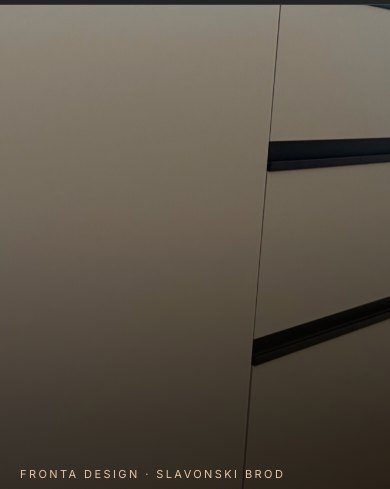
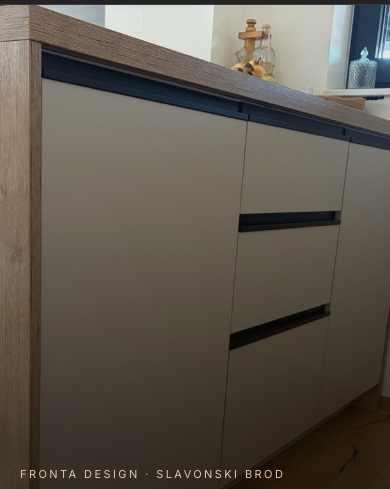
Before and after one commit to alovric98/fronta-design, a plain HTML site: page index.html in a window 390 px wide. Shown: the part 56-545 px from the top of the page. Drawn offline with Linux system fonts and the light colour scheme.

Commit message:
Add a dedicated mobile crop for the hero image
The desktop hero photo is a wide 2.2:1 crop; object-fit:cover on a
narrow portrait viewport was cropping it down to a thin, unrecognizable
vertical sliver. Adds a 3:4 crop from the same source photo (closer to
the actual mobile hero container's aspect ratio) via <picture>, swapped
in under 880px.

Co-Authored-By: Claude Sonnet 5 <noreply@anthropic.com>

```diff
--- a/index.html
+++ b/index.html
@@ -48,7 +48,10 @@
 </header>
 
 <section id="pocetna" class="hero">
-  <img src="images/hero-ladicar-wide.jpg" alt="Namještaj izrađen po mjeri" class="hero-image">
+  <picture>
+    <source media="(max-width: 879px)" srcset="images/hero-ladicar-mobile.jpg">
+    <img src="images/hero-ladicar-wide.jpg" alt="Namještaj izrađen po mjeri" class="hero-image">
+  </picture>
   <div class="hero-gradient" aria-hidden="true"></div>
   <div class="hero-content">
     <div class="hero-inner">
```
Also changed, not shown: images/hero-ladicar-mobile.jpg (added).
